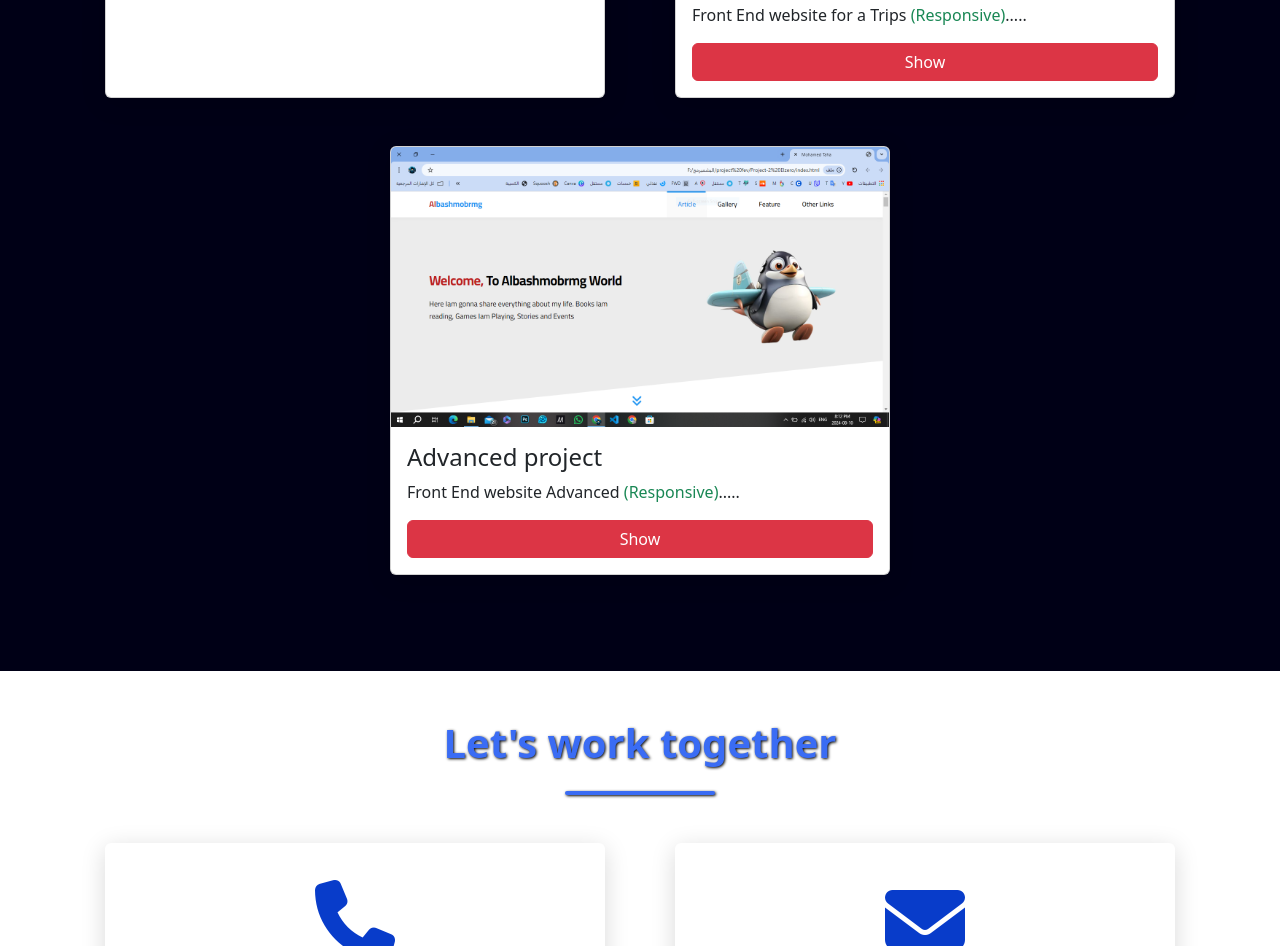
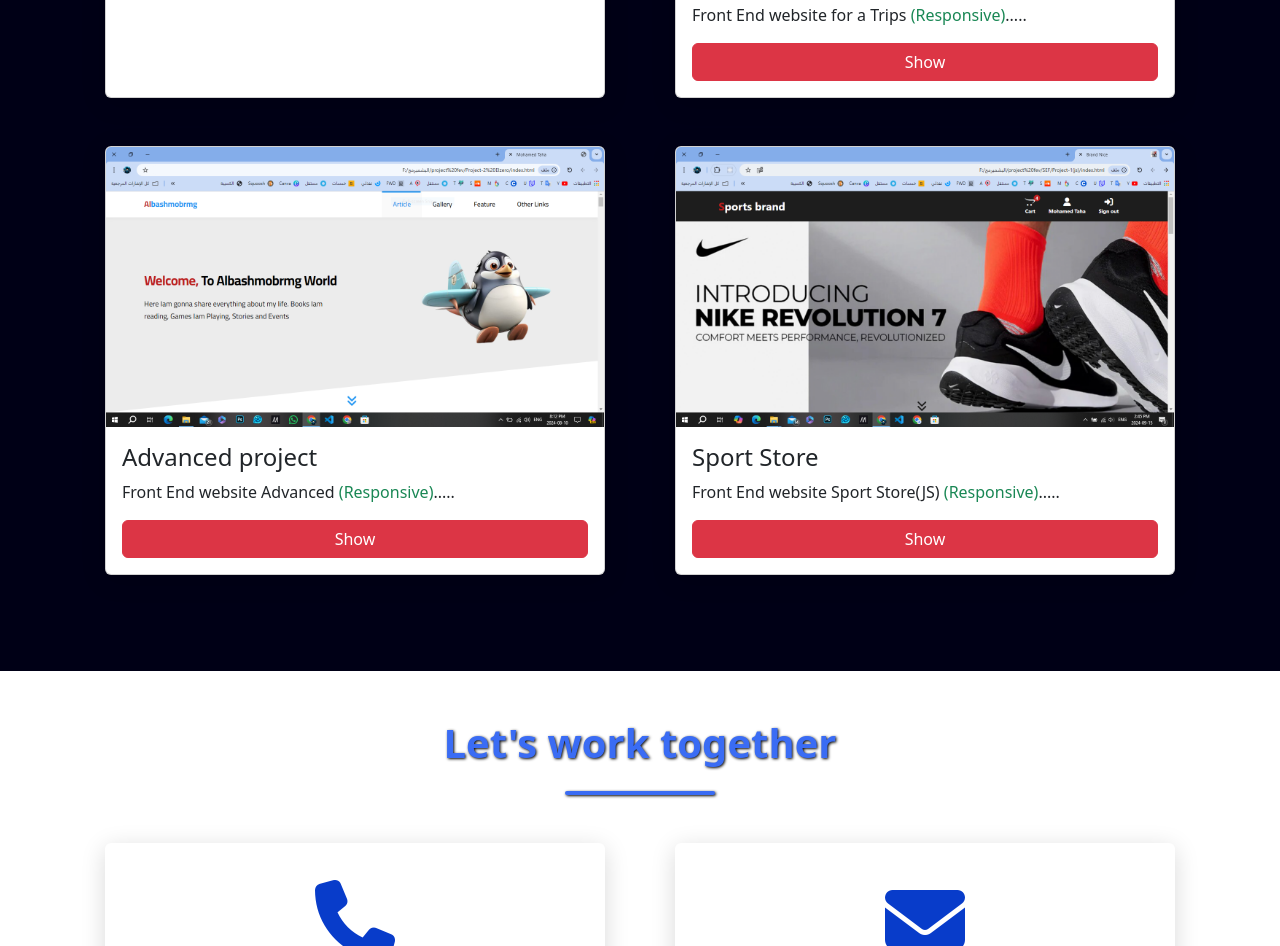
Before and after one commit to Mo7amedTa7a/portifolio, a plain HTML site: page index.html in a window 1280 px wide. Shown: the part 3012-3958 px from the top of the page. Drawn offline with nearby package versions, Linux system fonts and the light colour scheme.

Commit message:
Add files via upload

```diff
--- a/index.html
+++ b/index.html
@@ -163,6 +163,15 @@
                     </div>
                   </div>
 
+                  <div class="card mb-5 p-0" style="width:500px">
+                    <img class="card-img-top" src="pictures/project-1-js.PNG" alt="Card image" style="width:100%">
+                    <div class="card-body">
+                      <h4 class="card-title">Sport Store</h4>
+                      <p class="card-text">Front End website Sport Store(JS) <span class="text-success">(Responsive)</span>.....</p>
+                      <a href="https://mo7amedta7a.github.io/Sport-Store/" class="btn btn-danger btn-projects">Show</a>
+                    </div>
+                  </div>
+
                 </div>
             </div>
         </div>
```
Also changed, not shown: pictures/project-1-js.PNG (added).
